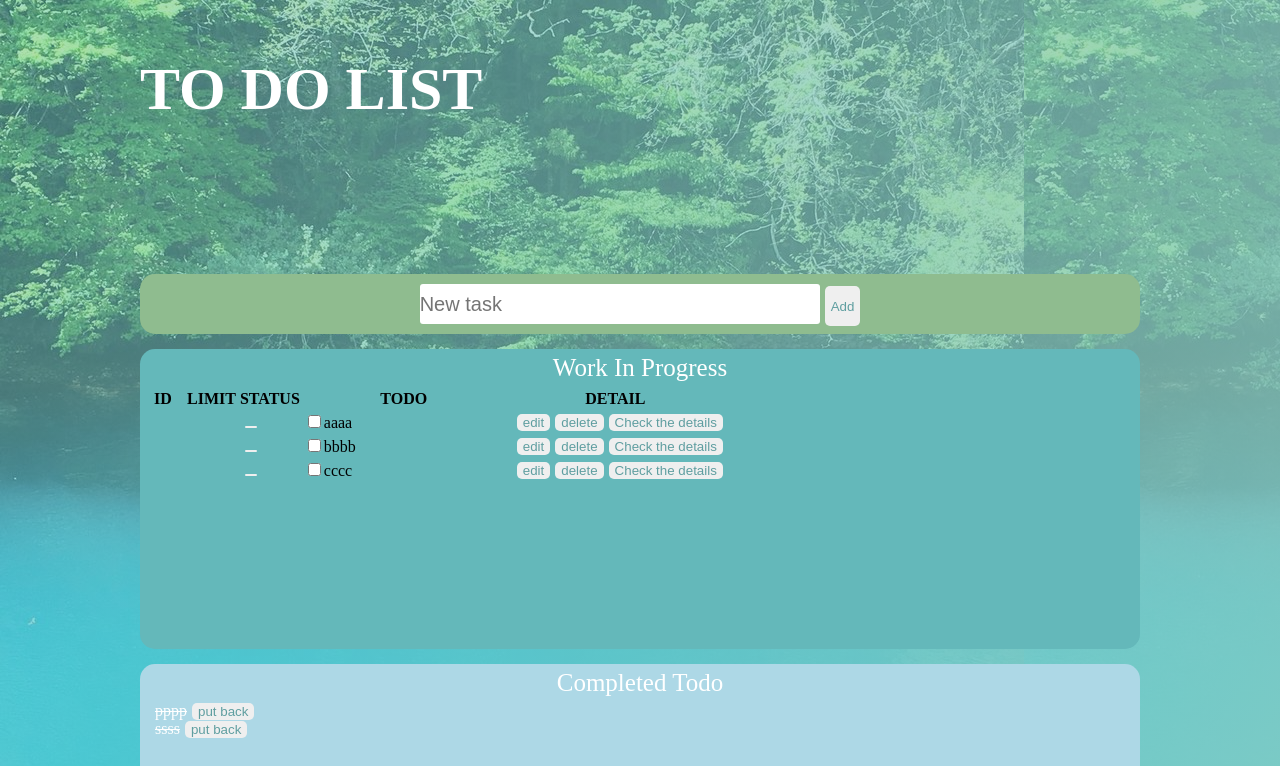
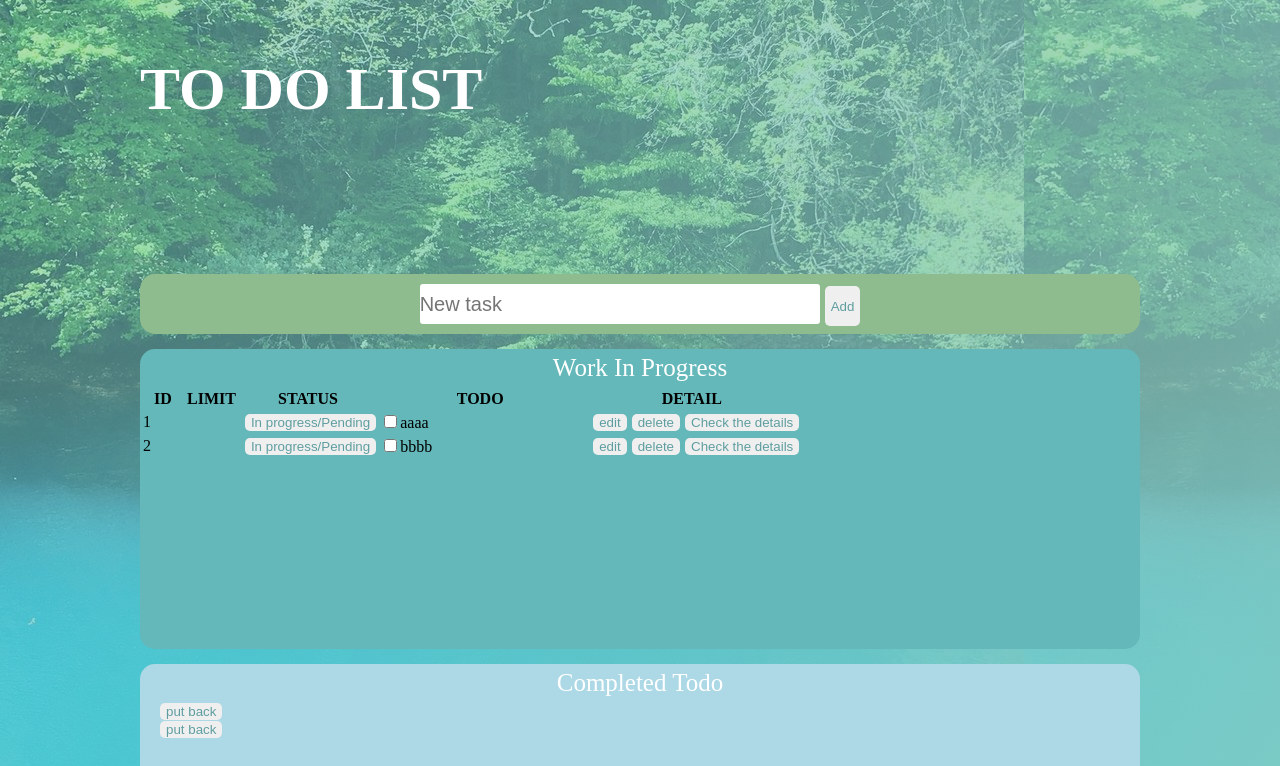
Before and after one commit to shimizu0623/second_todo, a React (Create React App) app: page / in a window 1280 px wide. Shown: the top 766 px of the page. Built offline with nearby package versions, Linux system fonts and the light colour scheme.

Commit message:
detailの配列作成

```diff
--- a/src/App.jsx
+++ b/src/App.jsx
@@ -1,11 +1,6 @@
 import React, {useState} from 'react';
 import './Style.css'
 import './img/picture.jpeg';
-
-// const inputTodo = () => {
-
-// }
-
 
 
 
@@ -13,8 +8,9 @@ import './img/picture.jpeg';
 
 const App =()=>{
     const [inputText, setInputText] = useState('')
-    const [todoList, setTodoList] = useState(['aaaa','bbbb','cccc']);
+    const [todoList, setTodoList] = useState([{id:1,name:'aaaa'},{id:2,name:'bbbb'}]);
     const [completedList, setCompletedList] = useState(['pppp','ssss']);
+    const [detail, setDetail] = useState();
 
     const onChangeInputText = (event) => setInputText(event.target.value)
     const onClickAdd = () => {
@@ -60,29 +56,12 @@ const App =()=>{
 
     }
 
-    const onClickDetail = (index) => {
-        const appearDetail= document.getElementById('appearDetail')
-        const detail= document.getElementById('detail')
-        const detailBtn= document.getElementById('detailBtn')
-
-        detailBtn.addEventListener('click', (index)=>{
-            appearDetail.classList.remove('hiddenDetail')
-            detail.classList.remove('hiddenDetail')
-
-        })
-
-        console.log(index)
+    const onClickDetail = (todo) => {
+        setDetail(todo)
     }
 
     const onClickClose = () => {
-        const appearDetail= document.getElementById('appearDetail')
-        const detail= document.getElementById('detail')
-        const closeBtn= document.getElementById('closeBtn')
-
-        closeBtn.addEventListener('click', ()=>{
-            appearDetail.classList.add('hiddenDetail')
-            detail.classList.add('hiddenDetail')
-        })
+        setDetail(null)
     }
 
     return(
@@ -116,17 +95,17 @@ const App =()=>{
                 <tbody>
                     {todoList.map((todo, index) => {
                         return (
-                            <tr key={todo}>
+                            <tr key={todo.id}>
+                                <td>{todo.id}</td>
                                 <td></td>
-                                <td></td>
-                                <td><button></button></td>
+                                <td><button>In progress/Pending</button></td>
                                 <td>
-                                    <label><input type="checkbox" onClick={() => onClickCheck(index)}></input>{todo}</label>
+                                    <label><input type="checkbox" onClick={() => onClickCheck(index)}></input>{todo.name}</label>
                                 </td>
                                 <td>
                                     <button onClick={() => onClickEdit(index)}>edit</button>
                                     <button onClick={() => onClickDelete(index)}>delete</button>
-                                    <button onClick={() => onClickDetail(index)} id="detailBtn">Check the details</button>
+                                    <button onClick={() => onClickDetail(todo)} id="detailBtn">Check the details</button>
                                 </td>
                             </tr>
                         )
@@ -139,8 +118,8 @@ const App =()=>{
             <p className="completedListTitle">Completed Todo</p>
             {completedList.map((todo, index)=> {
                 return (
-                    <div key={todo} className="completedLists">
-                        <p>{todo}</p>
+                    <div key={todo.id} className="completedLists">
+                        <p>{todo.name}</p>
                         <button onClick={() => onClickBack(index)}>put back</button>
                     </div>
                 )
@@ -148,12 +127,20 @@ const App =()=>{
          </div>
 
 
-        <div id="appearDetail" className="hiddenDetail"></div>
-            <div id="detail" className="hiddenDetail">
+        {
+        detail &&
+        (
+        <>
+        <div id="appearDetail"></div>
+            <div id="detail">
                 <h2 className="detailTitle">DETAIL</h2>
                 <div className="modalDetailTable">
                     <table>
                         <tbody>
+                                <tr>
+                                   <td>ID</td>
+                                   <td>{detail.id}</td>
+                                </tr>
                                 <tr>
                                    <td>LIMIT</td>
                                    <td></td>
@@ -164,7 +151,7 @@ const App =()=>{
                                 </tr>
                                 <tr>
                                    <td>TODO</td>
-                                   <td></td>
+                                   <td>{detail.name}</td>
                                 </tr>
                                 <tr>
                                    <td>MEMO</td>
@@ -177,6 +164,9 @@ const App =()=>{
                 <button onClick={onClickClose} id="closeBtn">CLOSE</button>
                 </div>
             </div>
+        </>
+        )
+        }
 
 
 
```
